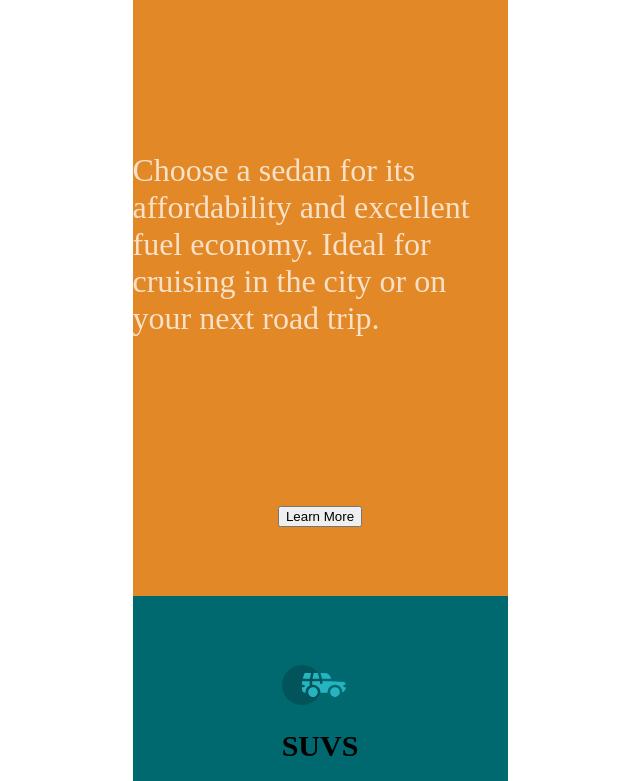
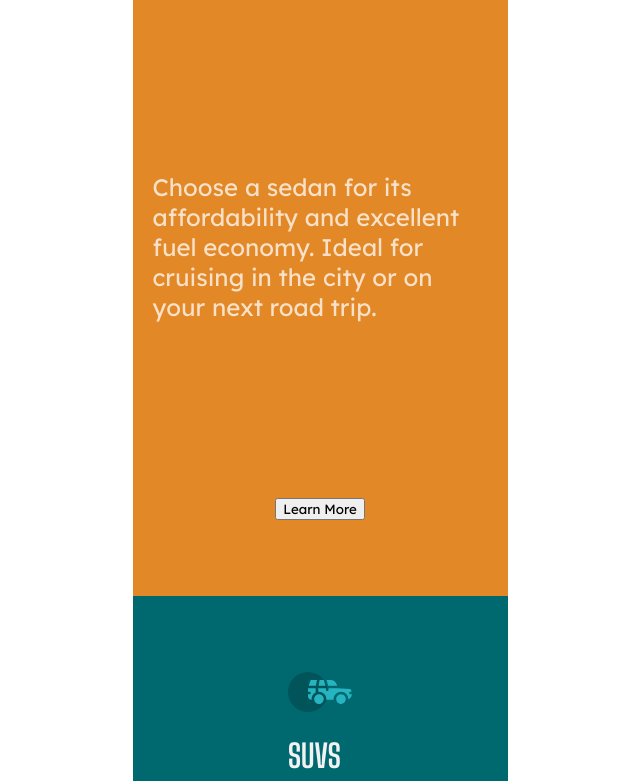
Before and after one commit to LucaBruno170/3-column-preview-card, a plain HTML site: page index.html in a window 1280 px wide. Shown: the part 212-993 px from the top of the page, without its empty margins (320-960 px from the left). Drawn offline with Linux system fonts and the light colour scheme.

Commit message:
Update styles.css

```diff
--- a/styles.css
+++ b/styles.css
@@ -34,6 +34,10 @@ body {
     max-height: 100%;
 }
 
+p, button {
+    font-family: 'Lexend Deca', sans-serif;
+}
+
 .three {
     background-color: hsl(179, 100%, 13%);
     width: 95vw;
@@ -44,9 +48,16 @@ body {
 
 p {
     color: hsla(0, 0%, 100%, 0.75);
-    font-size: 2rem;
+    font-size: 1.5rem;
+    padding: 0 20px;
 }
 
 .icons {
     display: block;
 }
+
+h1 {
+    font-family: 'Big Shoulders Display', cursive;
+    font-size: 2rem;
+    color: hsl(0, 0%, 95%);
+}
```
